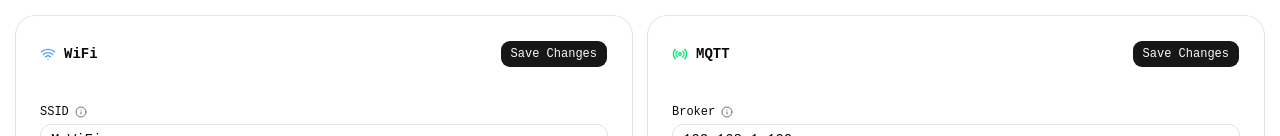
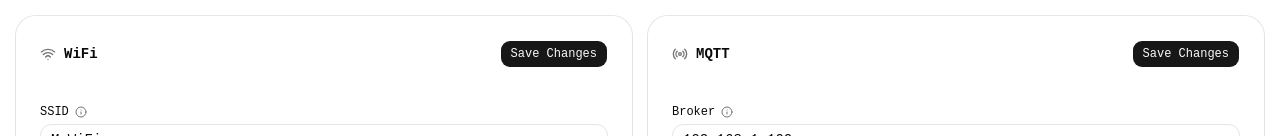
Before and after one commit to utigernils/SuvaSense, a React (Vite) app in the folder Utility/: page / in a window 1280 px wide. Both pictures are taken after a click on the tab "Settings". Shown: the part 260-396 px from the top of the page. Built offline with nearby package versions, Linux system fonts and the light colour scheme.

Commit message:
refactor; remove colors from icons in settings page

```diff
--- a/Utility/src/components/Settings.tsx
+++ b/Utility/src/components/Settings.tsx
@@ -96,7 +96,7 @@ export function Settings({
       <div className="grid grid-cols-2 gap-4">
         <SettingsGroup
           title="WiFi"
-          icon={<Wifi className="h-4 w-4 text-blue-400" />}
+          icon={<Wifi className="h-4 w-4 text-muted-foreground" />}
           disabled={!editable}
           fields={[
             {
@@ -130,7 +130,7 @@ export function Settings({
 
         <SettingsGroup
           title="MQTT"
-          icon={<Radio className="h-4 w-4 text-green-400" />}
+          icon={<Radio className="h-4 w-4 text-muted-foreground" />}
           disabled={!editable}
           fields={[
             {
@@ -192,7 +192,7 @@ export function Settings({
 
         <SettingsGroup
           title="Sensors"
-          icon={<Thermometer className="h-4 w-4 text-orange-400" />}
+          icon={<Thermometer className="h-4 w-4 text-muted-foreground" />}
           disabled={!editable}
           fields={[
             {
@@ -240,7 +240,7 @@ export function Settings({
 
         <SettingsGroup
           title="LED"
-          icon={<Lightbulb className="h-4 w-4 text-yellow-400" />}
+          icon={<Lightbulb className="h-4 w-4 text-muted-foreground" />}
           disabled={!editable}
           fields={[
             {
```
